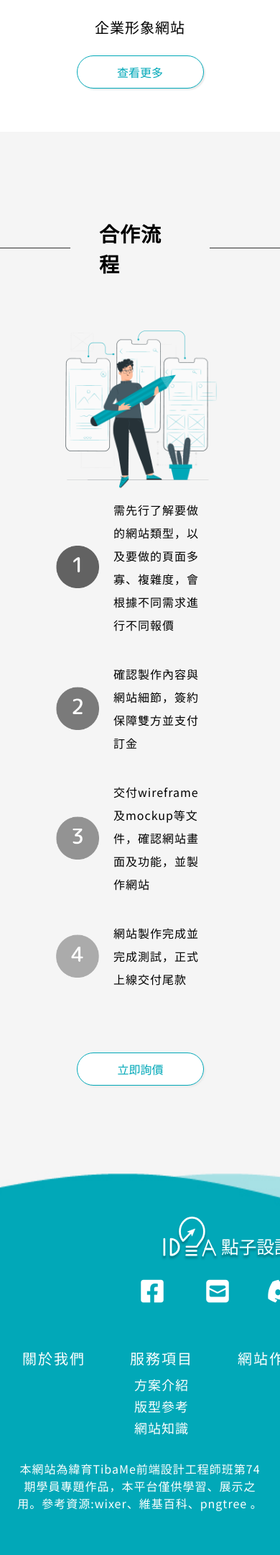
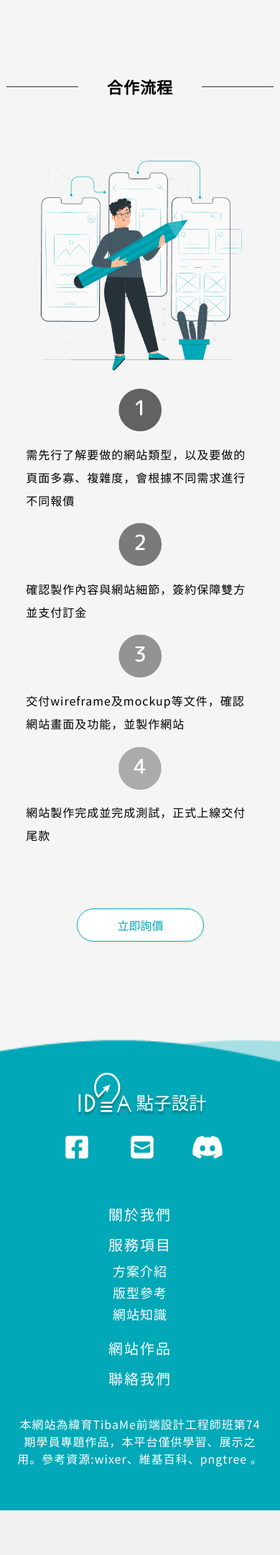
Before and after one commit to TFD10506/TFD105, a web app: file index.html in a window 390 px wide. Shown: the part 3187-5347 px from the top of the page at 72% size. After the commit the page ends 5285 px from the top, so only its background shows below. Run offline with its HTML, style and script files only (its server is not run), Linux system fonts and the light colour scheme.

Commit message:
rwd調整

```diff
--- a/css/media.css
+++ b/css/media.css
@@ -18,6 +18,7 @@
         }
         .banner {
             background-position: left bottom;
+            /* height: 50%; */
         }
         .banner-text{
             top: 60%;
@@ -25,16 +26,45 @@
         }
     }
 @media screen and (max-width: 768px){
+    h2 {
+        font-size: 22px;
+    }
+    h3 {
+        font-size: 18px;
+    }
+    .lds-ring {
+        width: 40px;
+        height: 40px;
+    }
+    .lds-ring div {
+        width: 32px;
+        height: 32px;
+        border: 4px solid white;
+        border-radius: 50%;
+        animation: lds-ring 1.2s cubic-bezier(0.5, 0, 0.5, 1) infinite;
+        border-color: white transparent transparent transparent;
+    }
+    .loading-logo{
+        max-width: 60%;
+        margin-bottom: 30px;
+    }
     .menu{
         display: none;
     }
     .three-block-li,.flex-block-between{
-        width: 60%;
+        width: 80%;
+    }
+    .index-cooperate-li {
+        flex-direction: column;
+        margin-bottom: 0;
+    }
+    .index-icon-text{
+        padding: 5% 10%;
     }
     .cooperate-img,
     .cooperate-text{
         width: 100%;
-        margin: 0 auto;
+        margin: 10px auto;
     }
     .footer-img{
         width:70%;
@@ -45,7 +75,7 @@
     }
     .fotter-logo{
         width: 70%;
-        margin-left: 20%;
+        margin-left: 15%;
     }
     .footer-img i{
         font-size: 36px;
@@ -62,8 +92,13 @@
         margin: 0;
     }
     .fotter-menu{
+        width: 100%;
         display: flex;
         margin-bottom: 24px;
+        flex-direction: column;
+    }
+    .menu_li ol{
+        /* margin-bottom: 12px; */
     }
     .menu_li a{
         font-size: 20px;
@@ -74,9 +109,18 @@
     .flex-block-between {
         justify-content: center;
     }
+    .banner {
+        background-position: left bottom;
+        height: calc(50vh - 60px);
+    }
+
     .banner-text{
         top: 50%;
         left: 30%;
+    }
+    .index-banner-wrapper{
+    width: calc(100vw);
+    height: calc(50vh - 60px);
     }
     .programme{
         height: 300px;
--- a/css/style.css
+++ b/css/style.css
@@ -385,6 +385,9 @@ p {
 .mb-6 {
     margin-bottom: 6px;
 }
+.mb-12 {
+    margin-bottom: 12px;
+}
 .mb-24 {
     margin-bottom: 24px;
 }
--- a/index.html
+++ b/index.html
@@ -167,7 +167,7 @@
                                 <li class="menu-text footer-rwd-li"><a href="service.html ">服務項目</a></li>
                                     <li class="fotter-submenu-text "><a href="programme.html ">方案介紹</a></li>
                                     <li class="fotter-submenu-text "><a href="version.html ">版型參考</a></li>
-                                    <li class="fotter-submenu-text "><a href="knowledge.html ">網站知識</a></li>
+                                    <li class="fotter-submenu-text mb-12"><a href="knowledge.html ">網站知識</a></li>
                             </ol>
                         </li>
                         <li class="menu_li ">
@@ -178,23 +178,6 @@
                         </li>
                     </ul>
                 </div>
-                <!-- <div class="accordion accordion-flush" id="accordionFlushExample">
-                    <div class="accordion-item">
-                        <h2 class="accordion-header" id="flush-headingOne">
-                            <button class="accordion-button collapsed" type="button" data-bs-toggle="collapse"
-                                data-bs-target="#flush-collapseOne" aria-expanded="false"
-                                aria-controls="flush-collapseOne">
-                                Accordion Item #1
-                            </button>
-                        </h2>
-                        <div id="flush-collapseOne" class="accordion-collapse collapse"
-                            aria-labelledby="flush-headingOne" data-bs-parent="#accordionFlushExample">
-                            <div class="accordion-body">Placeholder content for this accordion, which is intended to
-                                demonstrate the <code>.accordion-flush</code> class. This is the first item's accordion
-                                body.</div>
-                        </div>
-                    </div>
-                </div> -->
             </div>
             <div class="copyright wrapper ">
                 <p>本網站為緯育TibaMe前端設計工程師班第74期學員專題作品，本平台僅供學習、展示之用。參考資源:wixer、維基百科、<a
```
